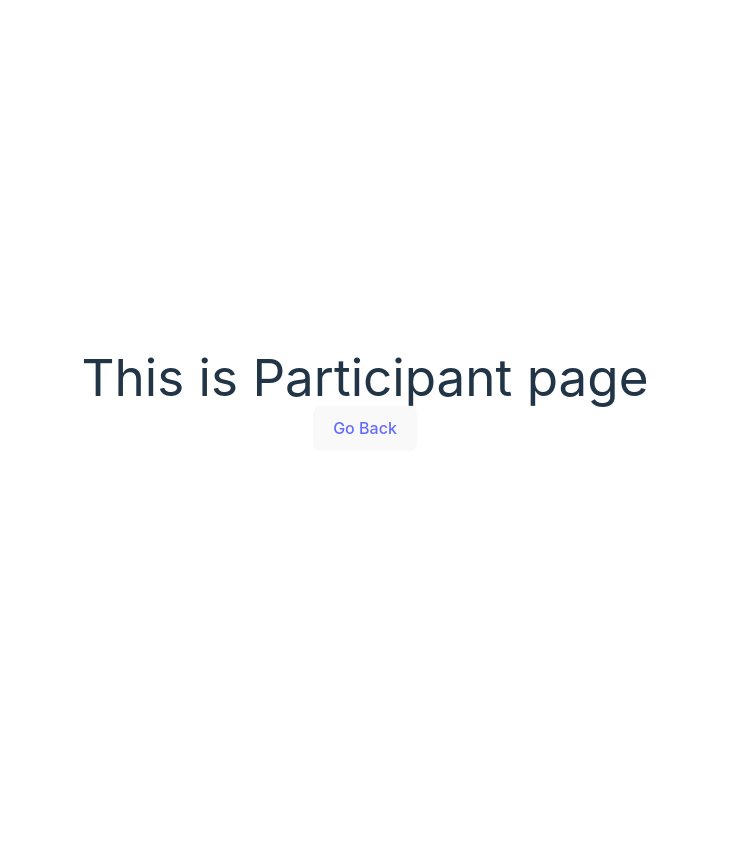
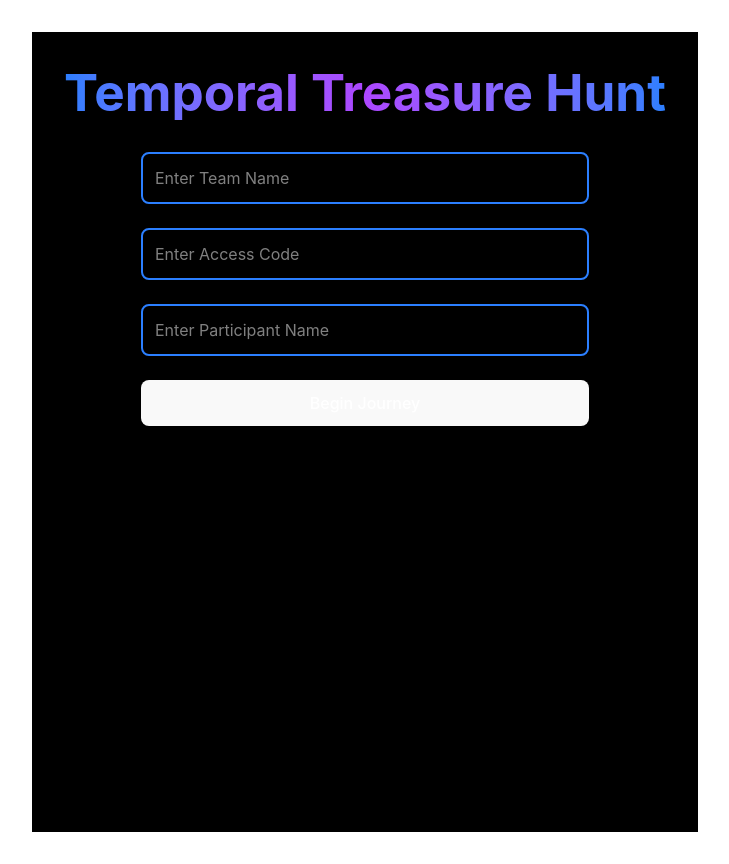
Before and after one commit to BLANK0104/Treasure_Hunt_Frontend, a React (Vite) app: page /participant in a window 1280 px wide. Shown: the whole page, without its empty margins (275-1004 px from the left). Before the commit the page ends 800 px from the top, so only its background shows below. Built offline with nearby package versions, Linux system fonts and the light colour scheme.

Commit message:
add participant page login: Team Chronos , pass- CHRONOS2024

```diff
--- a/package.json
+++ b/package.json
@@ -11,6 +11,7 @@
   },
   "dependencies": {
     "@tailwindcss/vite": "^4.0.6",
+    "framer-motion": "^12.4.2",
     "react": "^19.0.0",
     "react-dom": "^19.0.0",
     "react-icons": "^5.4.0",
--- a/src/pages/ParticipantPage.jsx
+++ b/src/pages/ParticipantPage.jsx
@@ -1,15 +1,181 @@
 import { Link } from "react-router-dom";
+import React, { useState } from "react";
+import { motion, AnimatePresence } from "framer-motion";
+import { Clock, Compass, Scroll, Map, ChevronRight, ChevronLeft, Lock, Check, X } from "lucide-react";
 
-{/* BUILD REST OF THE PARTICIPANT PAGE HERE */}
-function ParticipantPage() {
+// Pre-registered teams and their access codes
+const validCredentials = {
+  "Team Chronos": "CHRONO2024",
+  "Team Quantum": "QUANTUM2024",
+  "Team Tardis": "TARDIS2024",
+  "Team Voyager": "VOYAGE2024",
+};
+
+// Complete question set
+const questions = [
+  {
+    id: 1,
+    image: "/api/placeholder/800/400",
+    question: "What year did the first temporal anomaly appear in the Ancient Library of Alexandria?",
+    riddle: "In halls of scrolls where wisdom sleeps,\nA flash of light through time now leaps.",
+    answer: "48 BC",
+    hint: "The year Julius Caesar accidentally set fire to the library",
+    points: 100,
+  },
+  // Add more questions...
+];
+
+const ParticipantPage = () => {
+  const [teamName, setTeamName] = useState("");
+  const [accessCode, setAccessCode] = useState("");
+  const [participantName, setParticipantName] = useState("");
+  const [currentQuestion, setCurrentQuestion] = useState(0);
+  const [isRegistered, setIsRegistered] = useState(false);
+  const [score, setScore] = useState(0);
+  const [answers, setAnswers] = useState({});
+  const [showHint, setShowHint] = useState(false);
+  const [error, setError] = useState("");
+
+  const handleRegister = (e) => {
+    e.preventDefault();
+    if (validCredentials[teamName] === accessCode) {
+      setIsRegistered(true);
+      setError("");
+    } else {
+      setError("Invalid team name or access code. Please try again.");
+    }
+  };
+
+  const handleAnswerSubmit = (questionId, answer) => {
+    const question = questions[currentQuestion];
+    const isCorrect = answer.toLowerCase() === question.answer.toLowerCase();
+
+    setAnswers({
+      ...answers,
+      [questionId]: { answer, isCorrect, submitted: true },
+    });
+
+    if (isCorrect) {
+      setScore((prev) => prev + question.points);
+    }
+  };
+
+  const nextQuestion = () => {
+    if (currentQuestion < questions.length - 1) {
+      setCurrentQuestion((prev) => prev + 1);
+      setShowHint(false);
+    }
+  };
+
+  const prevQuestion = () => {
+    if (currentQuestion > 0) {
+      setCurrentQuestion((prev) => prev - 1);
+      setShowHint(false);
+    }
+  };
+
   return (
-    <div>
-      <h1>This is Participant page</h1>
-      <Link to="/">
-        <button>Go Back</button>
-      </Link>
+    <div className="min-h-screen bg-black text-white p-8">
+      <motion.h1
+        className="text-4xl font-bold text-center mb-8 bg-gradient-to-r from-blue-500 via-purple-500 to-blue-500 bg-clip-text text-transparent"
+        initial={{ opacity: 0, y: -50 }}
+        animate={{ opacity: 1, y: 0 }}
+        transition={{ duration: 0.8 }}
+      >
+        Temporal Treasure Hunt
+      </motion.h1>
+
+      {!isRegistered ? (
+        <motion.form onSubmit={handleRegister} className="max-w-md mx-auto space-y-6">
+          <input
+            type="text"
+            value={teamName}
+            onChange={(e) => setTeamName(e.target.value)}
+            className="w-full bg-transparent border-2 border-blue-500 rounded-lg p-3"
+            placeholder="Enter Team Name"
+            required
+          />
+          <input
+            type="password"
+            value={accessCode}
+            onChange={(e) => setAccessCode(e.target.value)}
+            className="w-full bg-transparent border-2 border-blue-500 rounded-lg p-3"
+            placeholder="Enter Access Code"
+            required
+          />
+          <input
+            type="text"
+            value={participantName}
+            onChange={(e) => setParticipantName(e.target.value)}
+            className="w-full bg-transparent border-2 border-blue-500 rounded-lg p-3"
+            placeholder="Enter Participant Name"
+            required
+          />
+          {error && <div className="text-red-500 text-center">{error}</div>}
+          <button type="submit" className="w-full bg-blue-600 p-3 rounded-lg font-bold">
+            Begin Journey
+          </button>
+        </motion.form>
+      ) : (
+        <AnimatePresence mode="wait">
+          <motion.div key={currentQuestion} className="max-w-4xl mx-auto">
+            <div className="flex justify-between items-center mb-4">
+              <span className="text-blue-400">Score: {score} points</span>
+              <span className="text-purple-400">{teamName} - {participantName}</span>
+            </div>
+
+            <div className="bg-gradient-to-r from-blue-900/50 to-purple-900/50 p-8 rounded-2xl">
+              <div className="flex items-center justify-between mb-6">
+                <div className="text-blue-400">Question {currentQuestion + 1}/{questions.length}</div>
+                <div className="text-purple-400">Worth {questions[currentQuestion].points} points</div>
+              </div>
+
+              <motion.img
+                src={questions[currentQuestion].image}
+                alt="Question Image"
+                className="w-full h-64 object-cover rounded-lg mb-6"
+              />
+
+              <h2 className="text-2xl font-bold text-blue-300">{questions[currentQuestion].question}</h2>
+              <p className="text-purple-300 italic">{questions[currentQuestion].riddle}</p>
+
+              {!answers[questions[currentQuestion].id]?.submitted ? (
+                <div>
+                  <input
+                    type="text"
+                    className="w-full bg-black/50 border-2 border-blue-500 rounded-lg p-3"
+                    placeholder="Enter your answer..."
+                    onKeyPress={(e) => {
+                      if (e.key === "Enter") {
+                        handleAnswerSubmit(questions[currentQuestion].id, e.target.value);
+                      }
+                    }}
+                  />
+                  <button onClick={() => setShowHint(!showHint)} className="text-blue-400 text-sm">
+                    {showHint ? "Hide Hint" : "Show Hint"}
+                  </button>
+                  {showHint && <div className="text-gray-400 text-sm italic">Hint: {questions[currentQuestion].hint}</div>}
+                </div>
+              ) : (
+                <div className={`text-lg ${answers[questions[currentQuestion].id].isCorrect ? "text-green-500" : "text-red-500"}`}>
+                  {answers[questions[currentQuestion].id].isCorrect ? "Correct!" : "Incorrect!"}
+                </div>
+              )}
+            </div>
+
+            <div className="flex justify-between mt-6">
+              <button onClick={prevQuestion} className="px-4 py-2 bg-blue-600 rounded-lg" disabled={currentQuestion === 0}>
+                Previous
+              </button>
+              <button onClick={nextQuestion} className="px-4 py-2 bg-purple-600 rounded-lg" disabled={currentQuestion === questions.length - 1}>
+                Next
+              </button>
+            </div>
+          </motion.div>
+        </AnimatePresence>
+      )}
     </div>
   );
-}
+};
 
 export default ParticipantPage;
```
Also changed, not shown: 1 other file (tests, documents, lock files or other folders).
